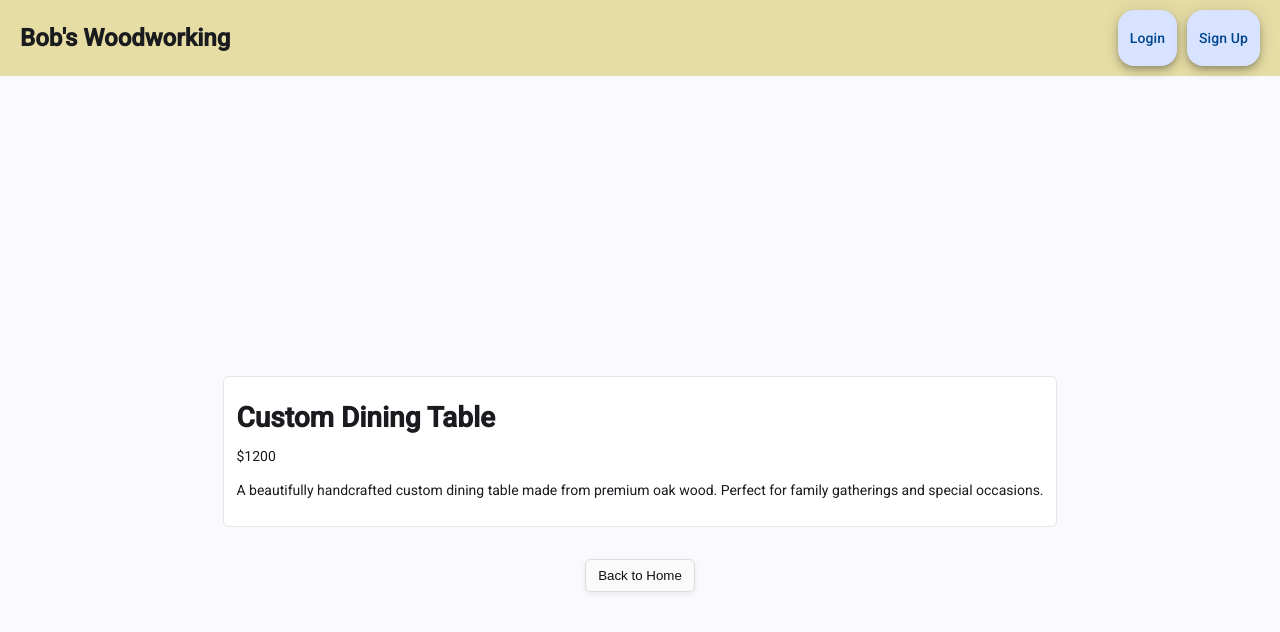
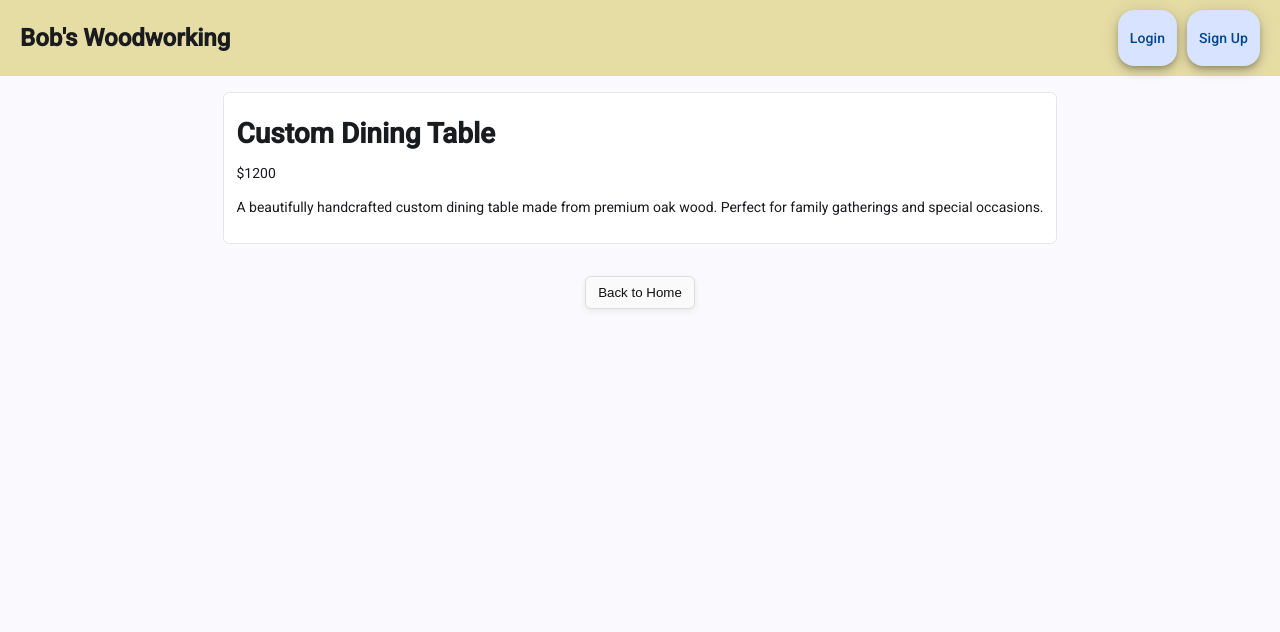
Before and after one commit to ardome21/bobs-woodworking-ui, an Angular app: page /product/1 in a window 1280 px wide. Shown: the top 632 px of the page. Built offline with nearby package versions, Linux system fonts and the light colour scheme; no server answers.

Commit message:
format better

```diff
--- a/src/app/components/containers/product-page/product-page.scss
+++ b/src/app/components/containers/product-page/product-page.scss
@@ -2,7 +2,7 @@ body {
   display: flex;
   flex-direction: column;
   align-items: center;
-    justify-content: center;
+  justify-content: flex-start;
   gap: 1rem;
 }
 
```
Also changed, not shown: angular.json (+2 -6 lines). Lines whose indentation alone changed are shown as unchanged.
